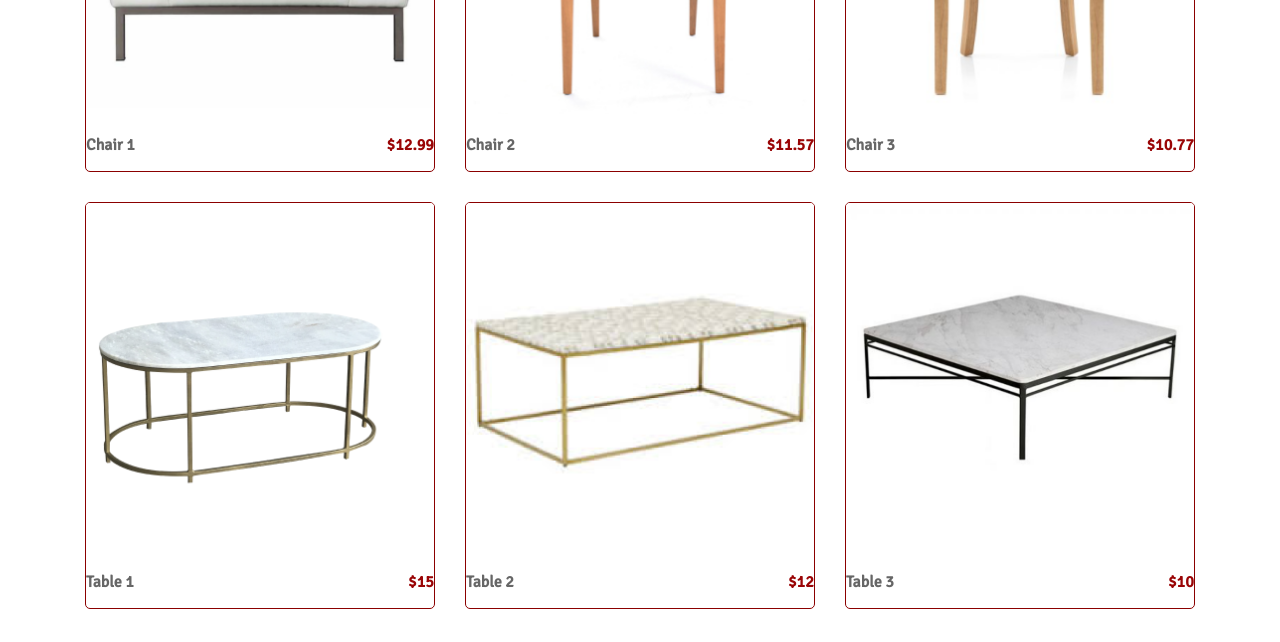
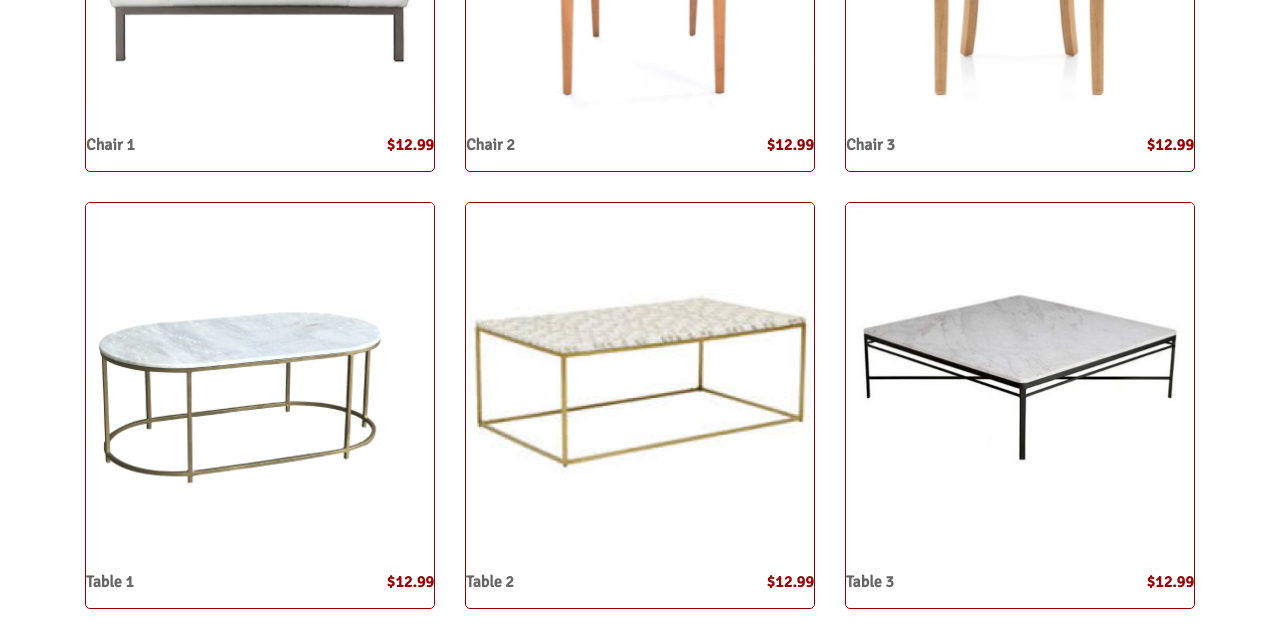
Before and after one commit to PhanHaoHiep/CuoiMonBNG-HaoHiep, a plain HTML site: page index.html in a window 1280 px wide. Shown: the part 920-1562 px from the top of the page. Drawn offline with Linux system fonts and the light colour scheme.

Commit message:
index.html

```diff
--- a/index.html
+++ b/index.html
@@ -41,31 +41,31 @@
         </div>
 		   <div class="col-4">
           <div class="vien"> <img src="images/Chair2.png" alt="" class="img-100">
-            <p class="d-flex justify-between"><b>Chair 2</b><b class="text-do">$11.57</b></p>
+            <p class="d-flex justify-between"><b>Chair 2</b><b class="text-do">$12.99</b></p>
             <div class="icon"> <a href="#"><i class="fas fa-heart"></i></a> <a href="#"><i class="fas fa-search"></i></a> <a href="#"><i class="fas fa-shopping-cart"></i></a> </div>
           </div>
         </div>
 		   <div class="col-4">
           <div class="vien"> <img src="images/Chair3.png" alt="" class="img-100">
-            <p class="d-flex justify-between"><b>Chair 3</b><b class="text-do">$10.77</b></p>
+            <p class="d-flex justify-between"><b>Chair 3</b><b class="text-do">$12.99</b></p>
             <div class="icon"> <a href="#"><i class="fas fa-heart"></i></a> <a href="#"><i class="fas fa-search"></i></a> <a href="#"><i class="fas fa-shopping-cart"></i></a> </div>
           </div>
         </div>
 		   <div class="col-4">
           <div class="vien"> <img src="images/Table1.png" alt="" class="img-100">
-            <p class="d-flex justify-between"><b>Table 1</b><b class="text-do">$15</b></p>
+            <p class="d-flex justify-between"><b>Table 1</b><b class="text-do">$12.99</b></p>
             <div class="icon"> <a href="#"><i class="fas fa-heart"></i></a> <a href="#"><i class="fas fa-search"></i></a> <a href="#"><i class="fas fa-shopping-cart"></i></a> </div>
           </div>
         </div>
 		   <div class="col-4">
           <div class="vien"> <img src="images/Table2.png" alt="" class="img-100">
-            <p class="d-flex justify-between"><b>Table 2</b><b class="text-do">$12</b></p>
+            <p class="d-flex justify-between"><b>Table 2</b><b class="text-do">$12.99</b></p>
             <div class="icon"> <a href="#"><i class="fas fa-heart"></i></a> <a href="#"><i class="fas fa-search"></i></a> <a href="#"><i class="fas fa-shopping-cart"></i></a> </div>
           </div>
         </div>
 		   <div class="col-4">
           <div class="vien"> <img src="images/Table3.png" alt="" class="img-100">
-            <p class="d-flex justify-between"><b>Table 3</b><b class="text-do">$10</b></p>
+            <p class="d-flex justify-between"><b>Table 3</b><b class="text-do">$12.99</b></p>
             <div class="icon"> <a href="#"><i class="fas fa-heart"></i></a> <a href="#"><i class="fas fa-search"></i></a> <a href="#"><i class="fas fa-shopping-cart"></i></a> </div>
           </div>
         </div>
```
